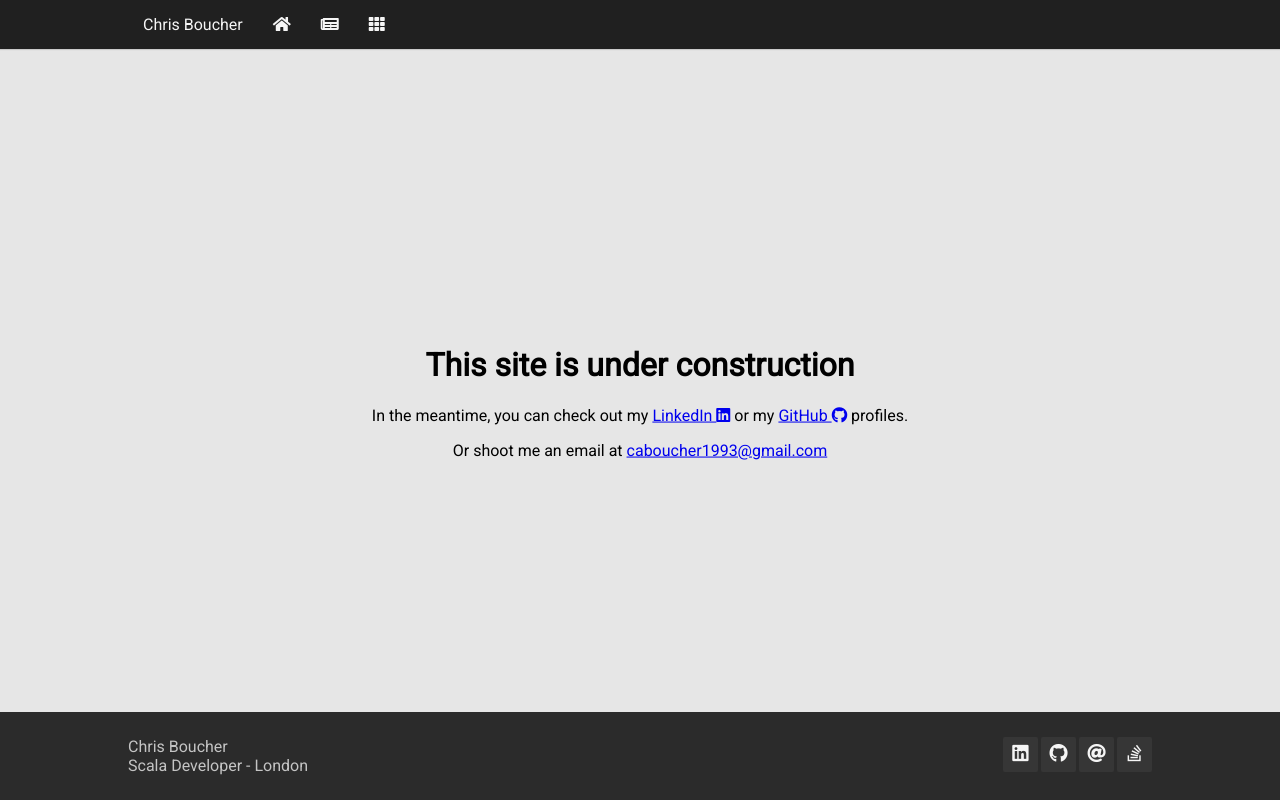
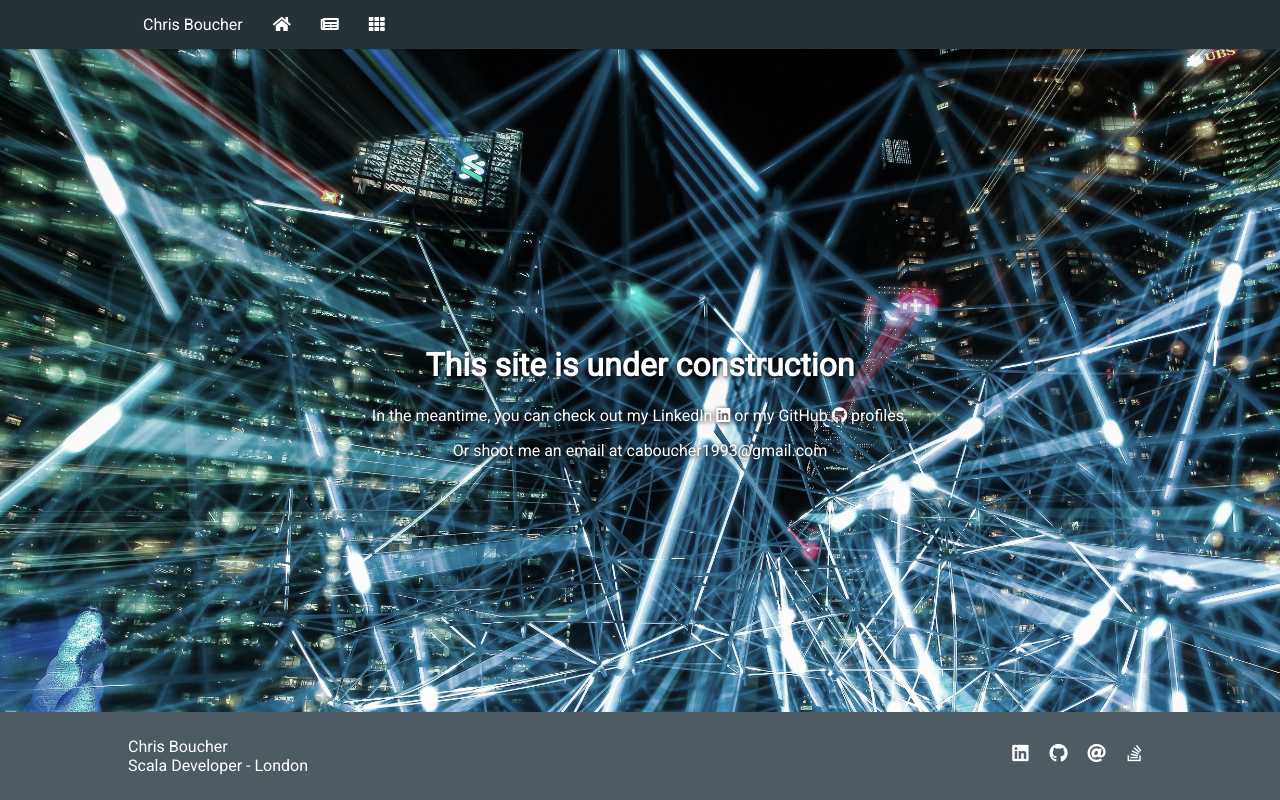
Before and after one commit to CoolName1993/chrisboucher.co.uk-ui, an Angular app: page / in a window 1280 px wide. Built offline with nearby package versions, Linux system fonts and the light colour scheme.

Commit message:
Palette overhaul, full screen scaling background on under construction page.

```diff
--- a/src/_palette.scss
+++ b/src/_palette.scss
@@ -1,21 +1,26 @@
 $default-palette: (
-    'primary': #00b96c,
-    'secondary': #b9004d,
-    'tertiary': #0079ca,
-    'foreground': #f5f5f5,
-    'background': #e6e6e6,
-    'accent': #202020
+    'primary': #263238,
+    'secondary': #f50057,
+    'foreground': #ffffff,
+    'background': #ffffff
 );
 
-@function lighter-color($color-name: 'primary', $level: 0, $color-palette: $default-palette) {
-    $color: map-get($map: $color-palette, $key: $color-name);
-    @return mix(white, $color, $level * 10%);
-}
+$text-palette: (
+    'primary': #ffffff,
+    'secondary': #000000,
+    'foreground': #000000,
+    'background': #000000
+);
 
-@function darker-color($color-name: 'primary', $level: 0, $color-palette: $default-palette) {
-    $color: map-get($map: $color-palette, $key: $color-name);
-    @return mix(black, $color, $level * 10%);
-}
+$light-palette: (
+    'primary': #4f5b62,
+    'secondary': #ff5983
+);
+
+$dark-palette: (
+    'primary': #000a12,
+    'secondary': #bb002f
+);
 
 @function get-color($color-name: 'primary', $color-palette: $default-palette) {
     @return map-get($map: $color-palette, $key: $color-name);
--- a/src/app/app.component.html
+++ b/src/app/app.component.html
@@ -1,6 +1,6 @@
 <header>
   <nav>
-    <a routerLink="/" title="Chris Boucher">Chris Boucher</a>
+    <a routerLink="/" id="brandLogo" title="Chris Boucher">Chris Boucher</a>
     <a routerLink="/home" title="Home">
       <i class="fas fa-home fa-large"></i>
     </a>
--- a/src/app/blog-list/blog-list.component.scss
+++ b/src/app/blog-list/blog-list.component.scss
@@ -26,7 +26,6 @@
             }
 
             &:hover {
-                background-color: darker-color('foreground', 0.5);
                 transition: $hover-animation;
                 box-shadow: 0 4px 4px 0 rgba(0, 0, 0, 0.12);
             }
--- a/src/app/under-construction/under-construction.component.html
+++ b/src/app/under-construction/under-construction.component.html
@@ -1,3 +1,4 @@
+<img id="backgroundImage" src="../../assets/under-construction.jpg">
 <div class="centered">
   <h1>This site is under construction</h1>
   <p>In the meantime, you can check out my
--- a/src/app/under-construction/under-construction.component.scss
+++ b/src/app/under-construction/under-construction.component.scss
@@ -1,7 +1,27 @@
+@import '../../palette';
+
 div {
     position: absolute;
     top: 50%;
     left: 50%;
     transform: translate(-50%, -50%);
     text-align: center;
+    color: get-color('primary', $text-palette);
+    text-shadow: 1px 1px 5px black;
+    a {
+        text-decoration: none;
+        color: get-color('primary', $text-palette);
+    }
 }
+
+#backgroundImage {
+    position: fixed;
+    top: 0;
+    left: 0;
+    z-index: -1;
+    max-height: 130%;
+    min-width: 100%;
+    overflow: hidden;
+    user-select: none;
+    filter: saturate(0.5);
+}
--- a/src/styles.scss
+++ b/src/styles.scss
@@ -5,6 +5,7 @@ body {
     background-color: get-color('background');
     font-family: 'Roboto', sans-serif;
     margin: 0px;
+    color: get-color('background', $text-palette);
 }
 
 app-root {
@@ -17,7 +18,7 @@ nav {
     position: fixed;
     top: 0px;
     left: 0px;
-    background-color: get-color('accent');
+    background-color: get-color('primary');
     width: 100%;
     font-size: font-size('medium');
     user-select: none;
@@ -31,18 +32,20 @@ nav {
         display: inline-block;
         transition: $hover-animation;
 
-        &:hover {
-            background-color: lighter-color('accent', 0.5);
+        &:hover, &.selected {
+            background-color: get-color('primary', $light-palette);
         }
 
-        & > selected {
-            background-color: lighter-color('accent', 1);
+        &#brandLogo:hover , &#brandLogo.selected{
+            background-color: get-color('secondary');
+            color: get-color('secondary', $text-palette);
         }
+
     }
 }
 
 main {
-    margin-top: 60px;
+    margin: 60px 0px 10px;
     flex: 1 0 auto;
 }
 
@@ -51,10 +54,10 @@ footer {
     margin-top: auto;
     width: 100%;
     box-sizing: border-box;
-    background-color: lighter-color('accent', 0.5);
+    background-color: get-color('primary', $light-palette);
     box-shadow: 0 1px 1px 0 rgba(0, 0, 0, 0.12);
     padding: 25px 35px;
-    color: get-color('foreground');
+    color: get-color('primary', $text-palette);
     display: flex;
 
     & > .footer-right {
@@ -64,8 +67,7 @@ footer {
             display: inline-block;
             width: 35px;
             height: 35px;
-            color: get-color('foreground');
-            background-color: lighter-color('accent', 1);
+            color: get-color('primary', $text-palette);
             border-radius: 2px;
             font-size: font-size('large');
             text-align: center;
@@ -75,7 +77,8 @@ footer {
             transition: $hover-animation;
 
             &:hover {
-                background-color: lighter-color('accent', 1.5);
+                background-color: get-color('primary');
+                box-shadow: 0 1px 1px 0 rgba(0, 0, 0, 0.12);
             }
         }
     }
@@ -84,7 +87,7 @@ footer {
         flex: 3;
         text-align: left;
         & > p {
-            color: darker-color('foreground', 2);
+            color: get-color('primary', $text-palette);
             font-size: font-size('medium');
             margin: 0;
         }
```
Also changed, not shown: src/assets/under-construction.jpg (added).
